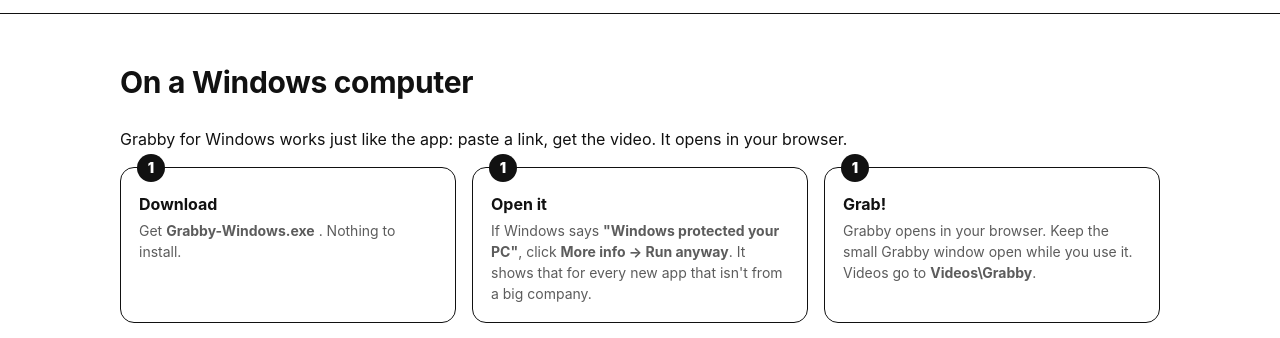
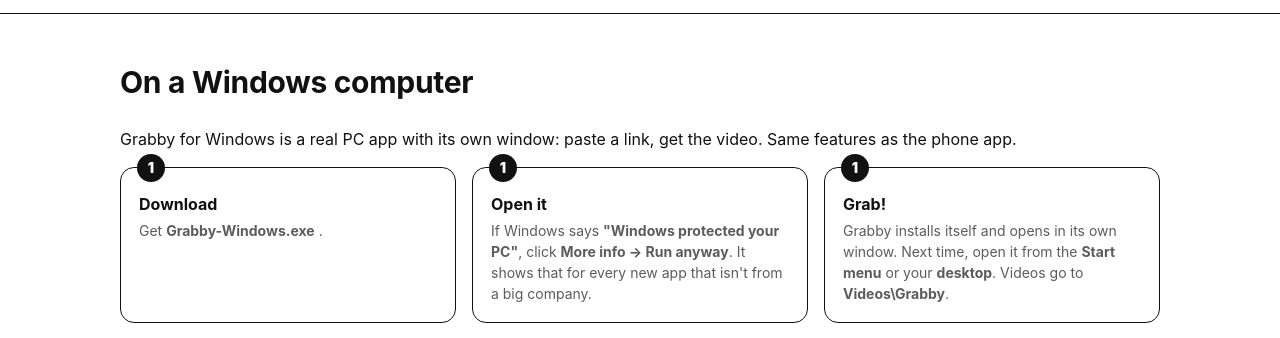
Before and after one commit to grabbyapp/grabby, a plain HTML site: page index.html in a window 1280 px wide. Shown: the part 1800-2138 px from the top of the page. Drawn offline with Linux system fonts and the light colour scheme; no server answers.

Commit message:
Website: Windows app now opens in its own window

```diff
--- a/index.html
+++ b/index.html
@@ -209,11 +209,11 @@ body.iab .iab-warn{display:block}
 
 <section id="windows"><div class="wrap">
   <h2 class="reveal">On a Windows computer</h2>
-  <p class="reveal">Grabby for Windows works just like the app: paste a link, get the video. It opens in your browser.</p>
+  <p class="reveal">Grabby for Windows is a real PC app with its own window: paste a link, get the video. Same features as the phone app.</p>
   <div class="win-steps">
-    <div class="step reveal"><b>Download</b><p>Get <b>Grabby-Windows.exe</b> <span id="winMeta"></span>. Nothing to install.</p></div>
+    <div class="step reveal"><b>Download</b><p>Get <b>Grabby-Windows.exe</b> <span id="winMeta"></span>.</p></div>
     <div class="step reveal"><b>Open it</b><p>If Windows says <b>"Windows protected your PC"</b>, click <b>More info → Run anyway</b>. It shows that for every new app that isn't from a big company.</p></div>
-    <div class="step reveal"><b>Grab!</b><p>Grabby opens in your browser. Keep the small Grabby window open while you use it. Videos go to <b>Videos\Grabby</b>.</p></div>
+    <div class="step reveal"><b>Grab!</b><p>Grabby installs itself and opens in its own window. Next time, open it from the <b>Start menu</b> or your <b>desktop</b>. Videos go to <b>Videos\Grabby</b>.</p></div>
   </div>
   <p class="reveal" style="margin-top:18px"><a class="dl dl-win reveal" href="https://github.com/grabbyapp/grabby/releases/latest/download/Grabby-Windows.exe"><svg viewBox="0 0 24 24" fill="none" stroke="#fff" stroke-width="2.2" stroke-linecap="round" stroke-linejoin="round" aria-hidden="true"><g class="arrow"><path d="M12 3v12"/><path d="M7 10l5 5 5-5"/></g><path d="M4 20h16"/></svg>Download for Windows</a></p>
 </div></section>
@@ -225,7 +225,7 @@ body.iab .iab-warn{display:block}
   <details class="reveal"><summary>How do updates work?</summary><p>When a new version is out, Grabby shows "Update available". Tap it, then tap Install. Your saved videos stay.</p></details>
   <details class="reveal" id="iphone"><summary>Does it work on iPhone?</summary><p>There's no iPhone app: Apple only allows apps from its App Store, and it doesn't allow video downloaders there. But you can still get videos onto your iPhone: open <b>Grabby for Windows</b> on a computer, download the video, then tap <b>Send to phone</b> on it and scan the QR code with your iPhone camera (same Wi-Fi). The video opens on your iPhone, ready to save.</p></details>
   <details class="reveal" open><summary>"App not installed as package appears to be invalid"</summary><p>This happens when a friend sent you the <b>Grabby.apk file</b> through <b>Facebook Messenger</b>. Messenger damages app files when they pass through it, so Android refuses to install the broken file. Download Grabby from this page instead (tap <b>Download Grabby</b> above), or ask your friend to send you the link to this page instead of the file.</p></details>
-  <details class="reveal"><summary>Is it safe? Windows warned me.</summary><p>Windows shows "Windows protected your PC" for new apps that aren't signed by a big company. Grabby is free and open: its full code is on GitHub. Click <b>More info → Run anyway</b>.</p></details>
+  <details class="reveal"><summary>Is it safe? Windows warned me.</summary><p>Windows shows "Windows protected your PC" for new apps that aren't signed by a big company. Grabby is free and open: its full code is on GitHub. Click <b>More info → Run anyway</b>. To remove Grabby later, go to <b>Settings → Apps</b> and uninstall it like any other program.</p></details>
   <details class="reveal"><summary>Does Grabby track me?</summary><p>No. Grabby only sends anonymous counts, like "the app was opened" or "someone tapped Tip", so Zypher can see how many people use it and from which country. No names, links, videos or IP addresses are kept, and no cookies are used. You can turn it off in Grabby's Settings.</p></details>
   <details class="reveal"><summary>Can I download any video?</summary><p>Only download videos you own or have permission to save, and respect the creators.</p></details>
 </div></section>
```
